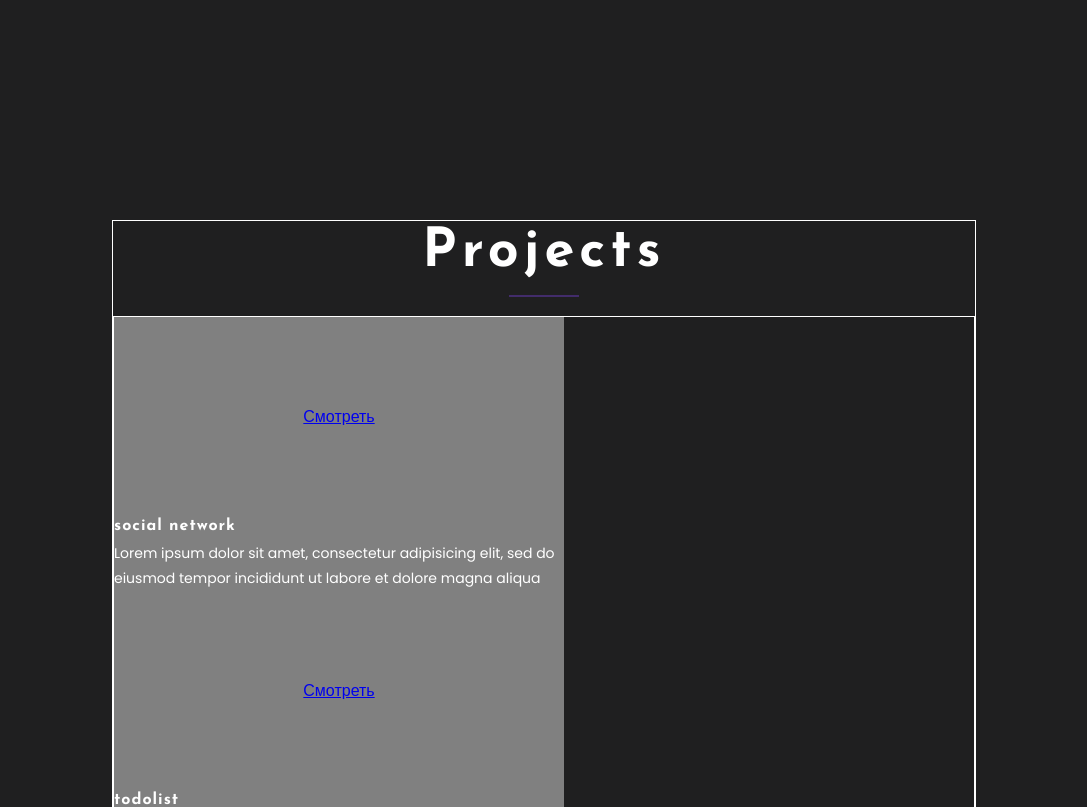
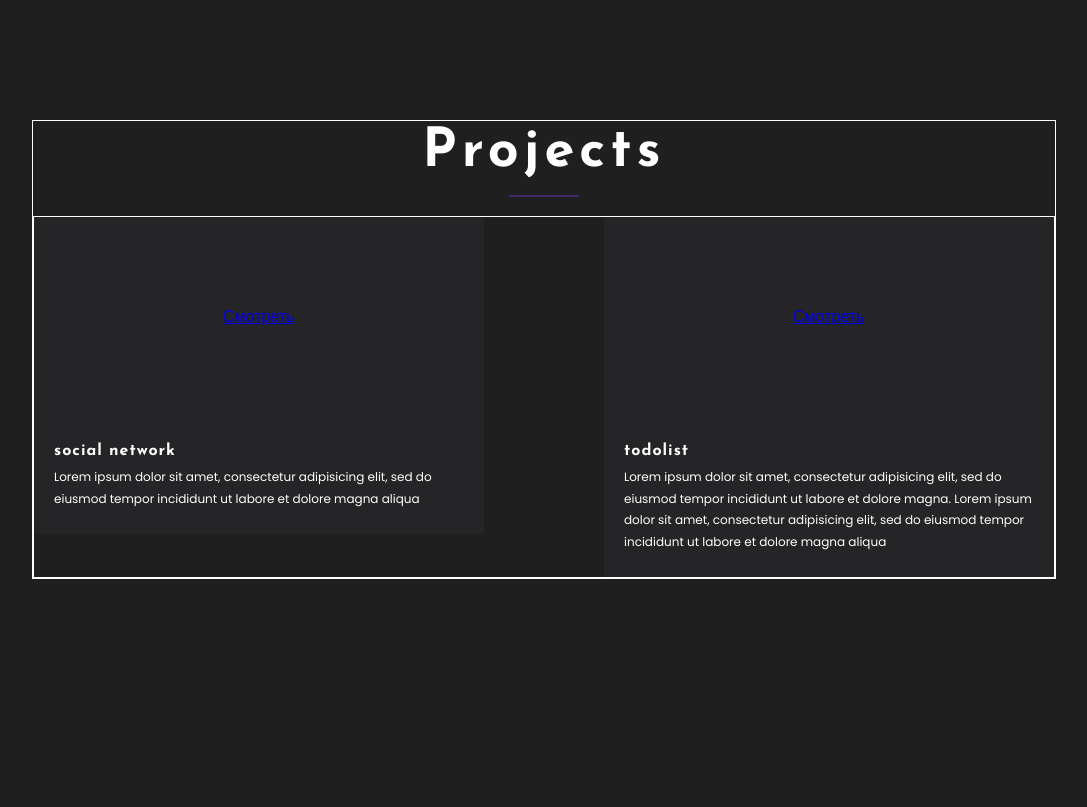
Before and after one commit to makcsholonik/portfolio, a React (Create React App) app: page / in a window 1280 px wide. Shown: the part 1560-2367 px from the top of the page, without its empty margins (96-1183 px from the left). Built offline with nearby package versions, Linux system fonts and the light colour scheme.

Commit message:
stage II

```diff
--- a/src/main/Main.js
+++ b/src/main/Main.js
@@ -5,7 +5,7 @@ import styleContainer from './../common/styles/Container.module.css'
 export const Main = () => {
     return (
         <div className={style.mainBlock}>
-            <div className={styleContainer.container}>
+            <div className={styleContainer.container }>
                 <div className={style.text}>
                     <span>Hi There</span>
                     <h1>I am Maxim</h1>
--- a/src/main/Main.module.css
+++ b/src/main/Main.module.css
@@ -1,6 +1,5 @@
 .mainBlock {
     height: 100vh;
-    /*background-color: #cea2bd;*/
 }
 .text {
     width: 300px;
--- a/src/projects/Projects.module.css
+++ b/src/projects/Projects.module.css
@@ -1,13 +1,10 @@
 .projectsBlock {
     min-height: 100vh;
-    padding: 100px;
-    /*background-color: #1f1f20;*/
 }
 
 .projectsContainer {
     flex-direction: column;
     justify-content: flex-start;
-    flex-wrap: nowrap;
 }
 
 .projects {
@@ -16,7 +13,8 @@
     display: flex;
     justify-content: space-between;
     flex-wrap: wrap;
-    /*margin-top: 30px;*/
+    align-items: flex-start;
+
 }
 
 @media screen and (max-width: 754px) {
--- a/src/projects/project/Project.js
+++ b/src/projects/project/Project.js
@@ -8,8 +8,11 @@ export const Project = (props) => {
             <div className={style.imageContainer}>
                 <a className={style.imageButton} href="#">Смотреть</a>
             </div>
-            <h3 className={style.projectTitle}>{props.title}</h3>
-            <span className={style.description}>{props.description}</span>
+            <div className={style.projectInfo}>
+                <h3 className={style.projectTitle}>{props.title}</h3>
+                <span className={style.description}>{props.description}</span>
+            </div>
+
         </div>
     );
 }
--- a/src/projects/project/Project.module.css
+++ b/src/projects/project/Project.module.css
@@ -1,8 +1,8 @@
 .project {
     width: 450px;
-    background-color: grey;
     display: flex;
     flex-direction: column;
+    background: #252527;
 }
 
 .imageContainer {
@@ -17,6 +17,10 @@
     padding: 10px 20px;
 }
 
+.projectInfo {
+    padding: 25px 20px;
+}
+
 .projectTitle {
     font-size: 16px;
     letter-spacing: 1px;
@@ -26,7 +30,7 @@
 
 .description {
     font-weight: 400;
-    font-size: 14px;
+    font-size: 12px;
     line-height: 1.8;
     font-family: Poppins, sans-serif;
 }
--- a/src/skills/Skills.module.css
+++ b/src/skills/Skills.module.css
@@ -1,6 +1,5 @@
 .skillsBlock {
     min-height: 100vh;
-    /*background-color: #9ccb71;*/
 }
 
 .skillsContainer {
```
